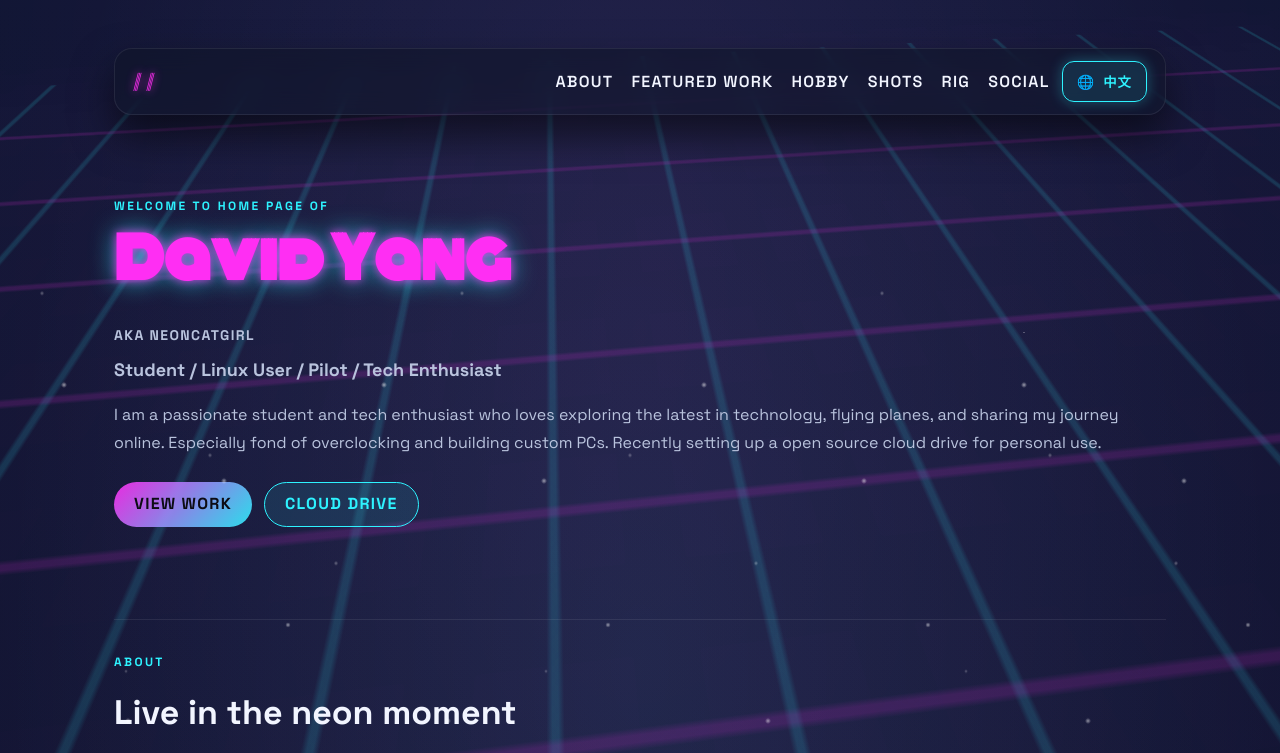
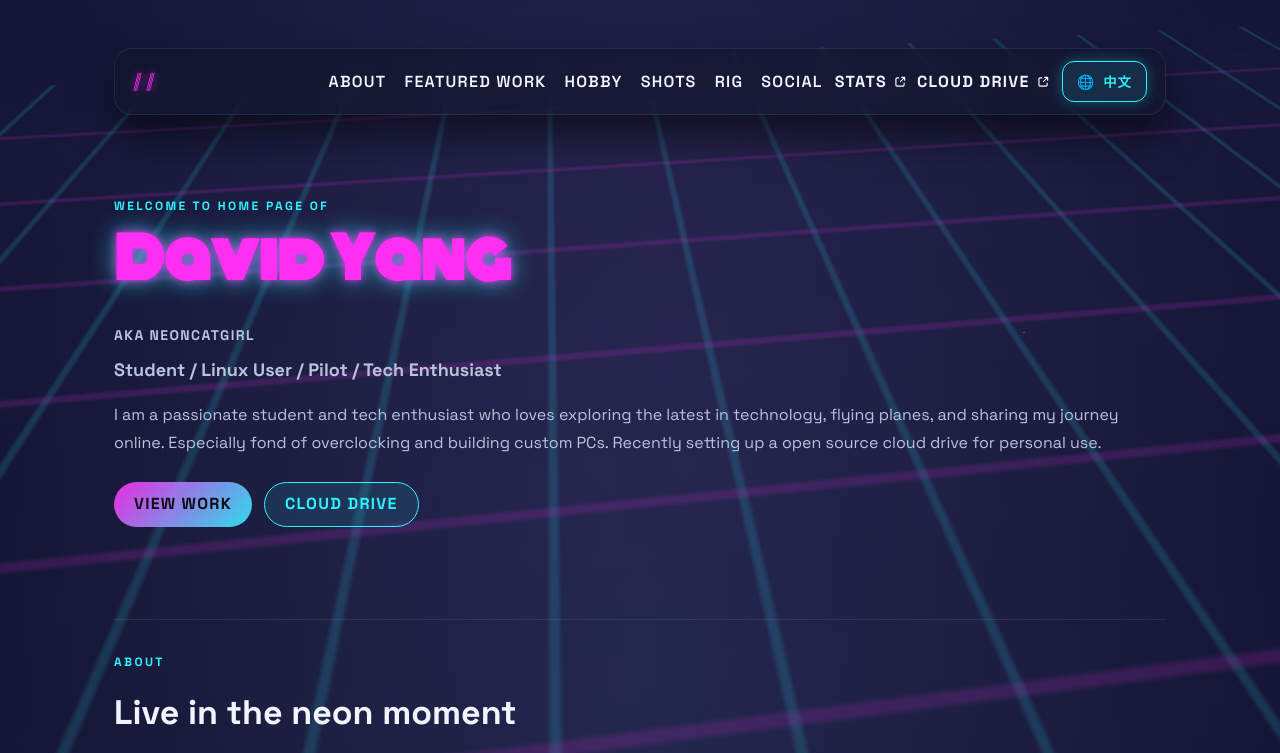
Before and after one commit to xNeonCatGirlx/Personal-Webpage, a plain HTML site: page index.html in a window 1280 px wide. Shown: the top 753 px of the page. Drawn offline with Linux system fonts and the light colour scheme.

Commit message:
added external link on the top bar

```diff
--- a/index.html
+++ b/index.html
@@ -1,6 +1,7 @@
 <!doctype html>
 <html lang="en">
 <head>
+  <script defer src="https://cloud.umami.is/script.js" data-website-id="6370579b-9dc3-4749-b904-2d06066d656e"></script>
   <meta charset="UTF-8">
   <meta name="viewport" content="width=device-width, initial-scale=1.0">
   <meta name="theme-color" content="#111728">
@@ -18,8 +19,6 @@
   <div class="bg-frame">
     <div class="starfield"></div>
     <div class="horizon-grid"></div>
-    <div class="snow-layer snow-back" aria-hidden="true"></div>
-    <div class="snow-layer snow-front" aria-hidden="true"></div>
     <div class="glass-panel">
       <header class="topbar">
         <div class="logo-mark" aria-hidden="true">//</div>
@@ -32,6 +31,16 @@
             <a data-i18n="nav.specs" href="#specs">Rig</a>
             <a data-i18n="nav.social" href="#social">Social</a>
           </nav>
+          <div class="top-links">
+            <a class="top-link" href="https://cloud.umami.is/analytics/eu/share/jW599XONXe8lo5DN?date=range%3A0%3A0%3Aall" target="_blank" rel="noreferrer">
+              <span>Stats</span>
+              <img class="external-icon" src="Resources/external-link-svgrepo-com.svg" alt="" aria-hidden="true">
+            </a>
+            <a class="top-link" href="https://ol.ncgdrive.site/" target="_blank" rel="noreferrer">
+              <span>Cloud Drive</span>
+              <img class="external-icon" src="Resources/external-link-svgrepo-com.svg" alt="" aria-hidden="true">
+            </a>
+          </div>
           <button class="lang-toggle" type="button" aria-pressed="false" aria-label="Switch language">EN</button>
         </div>
       </header>
--- a/styles/main.css
+++ b/styles/main.css
@@ -53,42 +53,6 @@ a:hover {
   pointer-events: none;
   z-index: 0;
   will-change: transform;
-}
-
-.snow-layer {
-  position: fixed;
-  inset: 0;
-  pointer-events: none;
-  background-repeat: repeat;
-  mix-blend-mode: screen;
-  opacity: 0.6;
-  z-index: 2;
-}
-
-.snow-front {
-  background-image:
-    radial-gradient(3px 3px at 20% 10%, rgba(255, 255, 255, 0.95), transparent),
-    radial-gradient(3px 3px at 70% 30%, rgba(255, 255, 255, 0.9), transparent),
-    radial-gradient(3px 3px at 40% 80%, rgba(255, 255, 255, 0.85), transparent),
-    radial-gradient(2.6px 2.6px at 90% 60%, rgba(255, 255, 255, 0.9), transparent);
-  background-size: 320px 480px;
-  animation: snow-fall 14s linear infinite;
-}
-
-.snow-back {
-  background-image:
-    radial-gradient(2.2px 2.2px at 10% 20%, rgba(255, 255, 255, 0.72), transparent),
-    radial-gradient(2.2px 2.2px at 50% 50%, rgba(255, 255, 255, 0.68), transparent),
-    radial-gradient(2.2px 2.2px at 80% 70%, rgba(255, 255, 255, 0.72), transparent),
-    radial-gradient(1.8px 1.8px at 30% 90%, rgba(255, 255, 255, 0.62), transparent);
-  background-size: 420px 540px;
-  animation: snow-fall 22s linear infinite;
-  opacity: 0.5;
-}
-
-@keyframes snow-fall {
-  0% { transform: translateY(-10vh); }
-  100% { transform: translateY(110vh); }
 }
 
 .starfield {
@@ -154,6 +118,35 @@ a:hover {
   display: flex;
   align-items: center;
   gap: 12px;
+}
+
+.top-links {
+  display: flex;
+  align-items: center;
+  gap: 10px;
+}
+
+.top-link {
+  display: inline-flex;
+  align-items: center;
+  gap: 6px;
+  padding: 6px 0;
+  color: var(--text);
+  font-weight: 700;
+  letter-spacing: 0.08em;
+  text-transform: uppercase;
+  transition: color 0.2s ease, transform 0.2s ease;
+}
+
+.top-link:hover {
+  transform: translateY(-1px);
+  color: var(--accent);
+}
+
+.external-icon {
+  width: 14px;
+  height: 14px;
+  display: inline-block;
 }
 
 .lang-toggle {
```
Also changed, not shown: Resources/external-link-svgrepo-com.svg (added).
